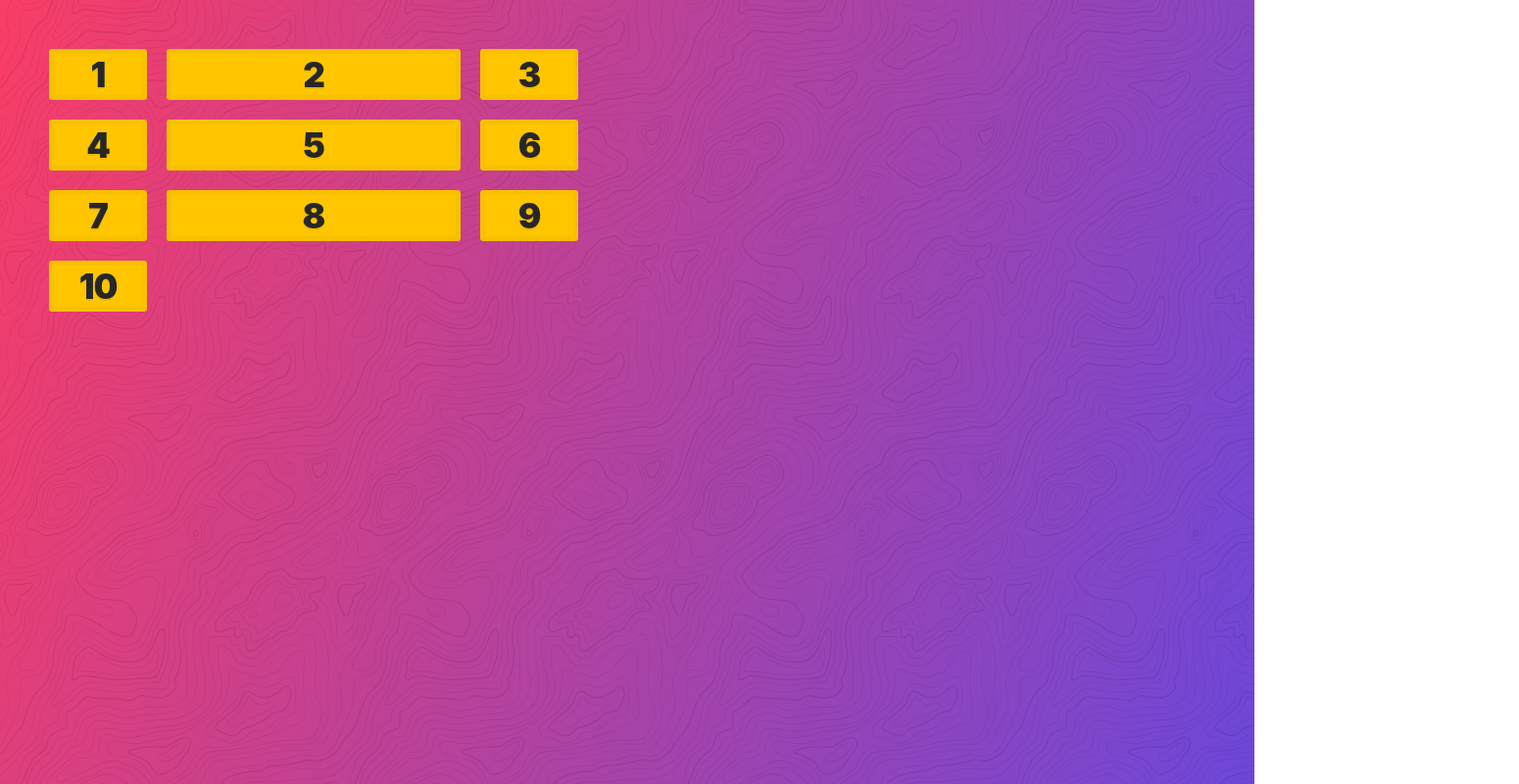
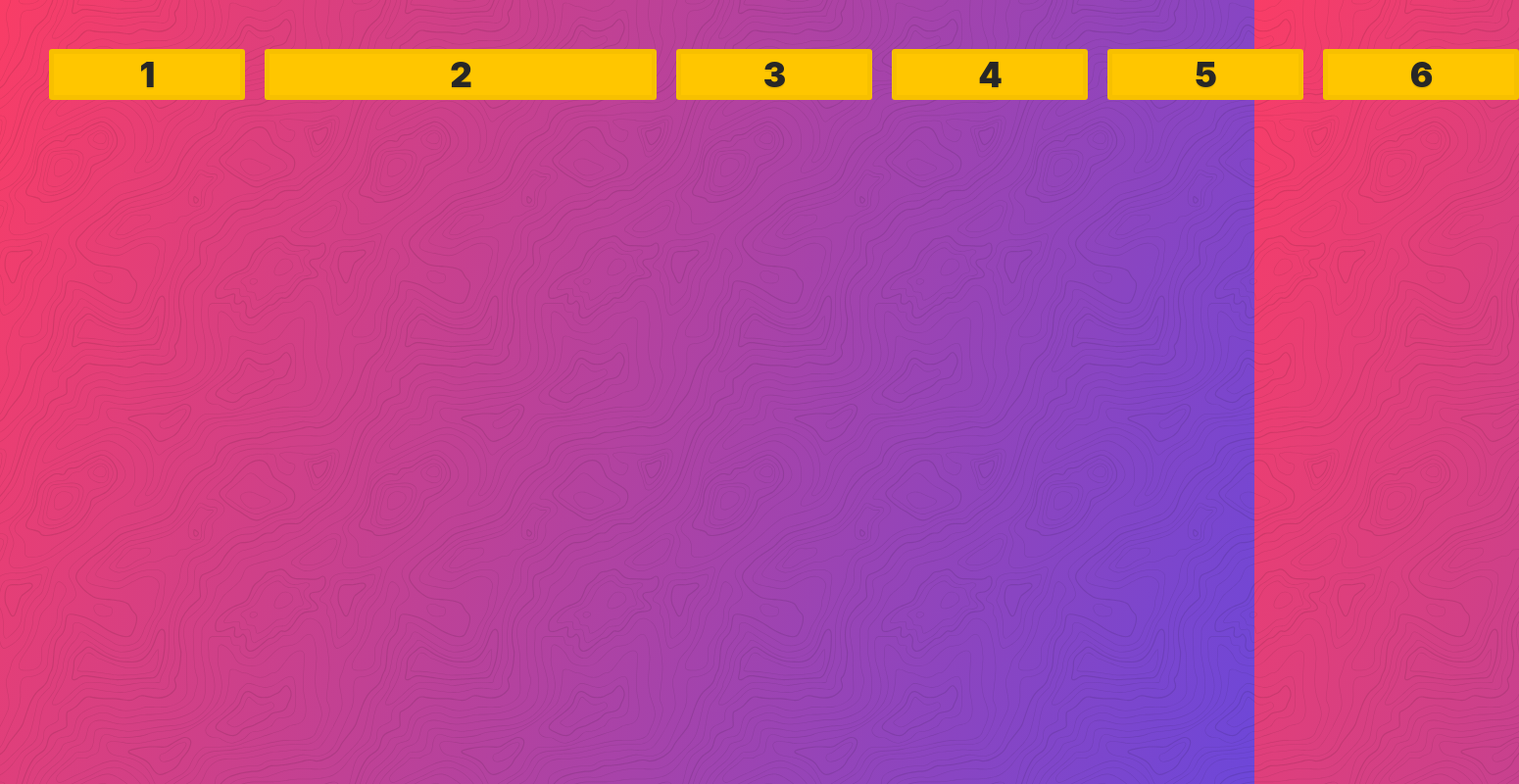
Before and after one commit to koakekuna/css-grid, a website: page index.html in a window 1280 px wide. Shown: the whole page at 98% size, 1550 px wide, since content can reach past the window. Drawn offline with Linux system fonts and the light colour scheme.

Commit message:
complete lessons 4-6

```diff
--- a/index.html
+++ b/index.html
@@ -16,15 +16,13 @@
     <div class="item">4</div>
     <div class="item">5</div>
     <div class="item">6</div>
-    <div class="item">7</div>
-    <div class="item">8</div>
-    <div class="item">9</div>
-    <div class="item">10</div>
   </div>
   <style>
     .container {
       display: grid;
-      grid-template-columns: 100px 300px 100px;
+      grid-template-columns: 200px 400px;
+      grid-auto-flow: column;
+      grid-auto-columns: 200px;
       grid-gap: 20px;
     }
   </style>
```
Also changed, not shown: readme.md.
